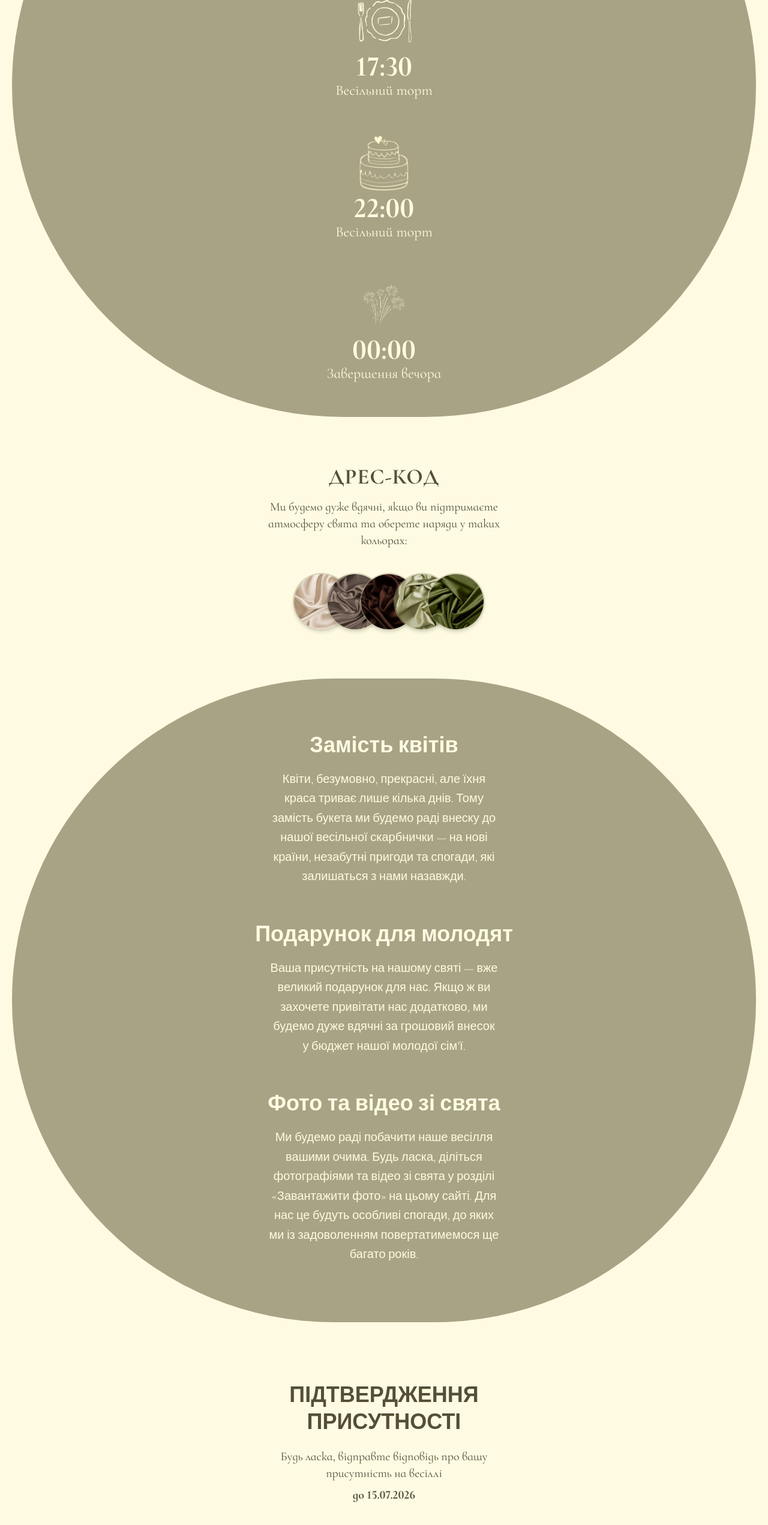
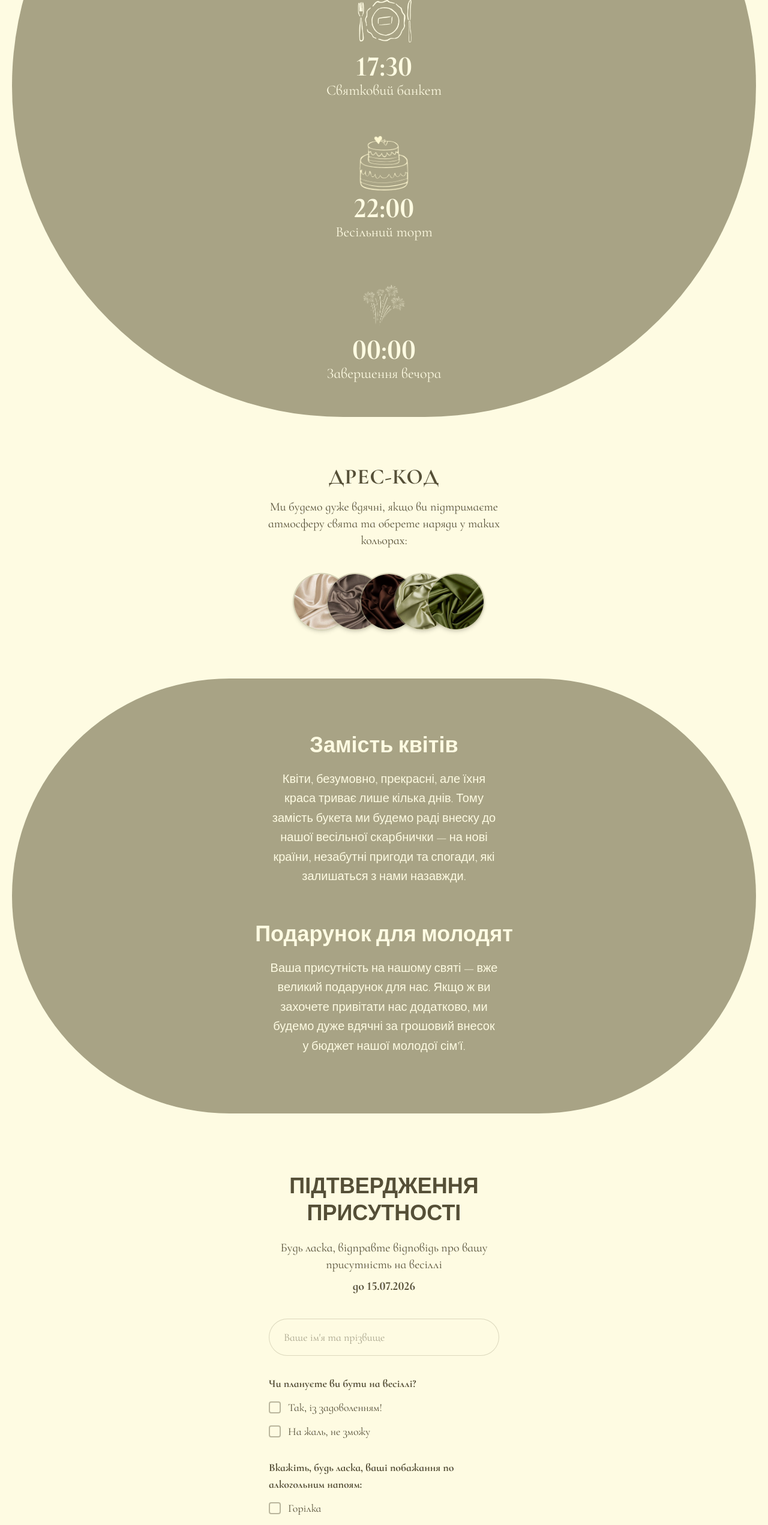
Before and after one commit to MwahMallah/WeddingSite, a Next.js app: page / in a window 1280 px wide. Shown: the part 3700-6242 px from the top of the page at 60% size. Built offline with nearby package versions, Linux system fonts and the light colour scheme.

Commit message:
changed to katyas vision

```diff
--- a/app/components/DayProgram/DayProgram.tsx
+++ b/app/components/DayProgram/DayProgram.tsx
@@ -29,7 +29,7 @@ export default function DayProgram() {
         <h2 className="text-4xl font-bold my-8 self-center pi-title">ПРОГРАМА ДНЯ</h2>
         <div className="flex flex-col gap-6">
             <ProgramItem imageSrc="/images/Glasses.png" time="15:30" desc="Збір гостей" cn="pi-1"/>
-            <ProgramItem imageSrc="/images/Plates.png" time="17:30" desc="Весільний торт" cn="pi-2"/>
+            <ProgramItem imageSrc="/images/Plates.png" time="17:30" desc="Святковий банкет" cn="pi-2"/>
             <ProgramItem imageSrc="/images/Cake.png" time="22:00" desc="Весільний торт" cn="pi-3"/>
             <ProgramItem imageSrc="/images/Salute.png" time="00:00" desc="Завершення вечора" cn="pi-4"/>
         </div>
--- a/app/components/Location/Location.tsx
+++ b/app/components/Location/Location.tsx
@@ -47,7 +47,7 @@ function Location() {
 			<p className="mt-2">Місце Crystal Hall</p>
 			<div className="mt-6">
 				<Link
-					href="https://maps.app.goo.gl/a5sGJcRYPNFdBA1p9?g_st=it"
+					href="https://maps.app.goo.gl/feAWZgTRmiR2cuvS8?g_st=ic"
 					target="_blank"
 					className="inline-block rounded-4xl bg-foreground text-background px-6 py-3 hover:opacity-80 transition"
 				>
--- a/app/components/Wishes/Wishes.tsx
+++ b/app/components/Wishes/Wishes.tsx
@@ -39,10 +39,6 @@ export default function Wishes() {
             <p className="wishes-desc font-cormorant text-xl max-w-sm leading-relaxed mb-8">
                 Ваша присутність на нашому святі — вже великий подарунок для нас. Якщо ж ви захочете привітати нас додатково, ми будемо дуже вдячні за грошовий внесок у бюджет нашої молодої сім’ї.
             </p>
-            <h2 className="wishes-title font-playfair font-bold text-4xl my-6">Фото та відео зі свята</h2>
-            <p className="wishes-desc font-cormorant text-xl max-w-sm leading-relaxed mb-8">
-                Ми будемо раді побачити наше весілля вашими очима. Будь ласка, діліться фотографіями та відео зі свята у розділі «Завантажити фото» на цьому сайті. Для нас це будуть особливі спогади, до яких ми із задоволенням повертатимемося ще багато років.
-            </p>
         </div>
     );
 }
```
